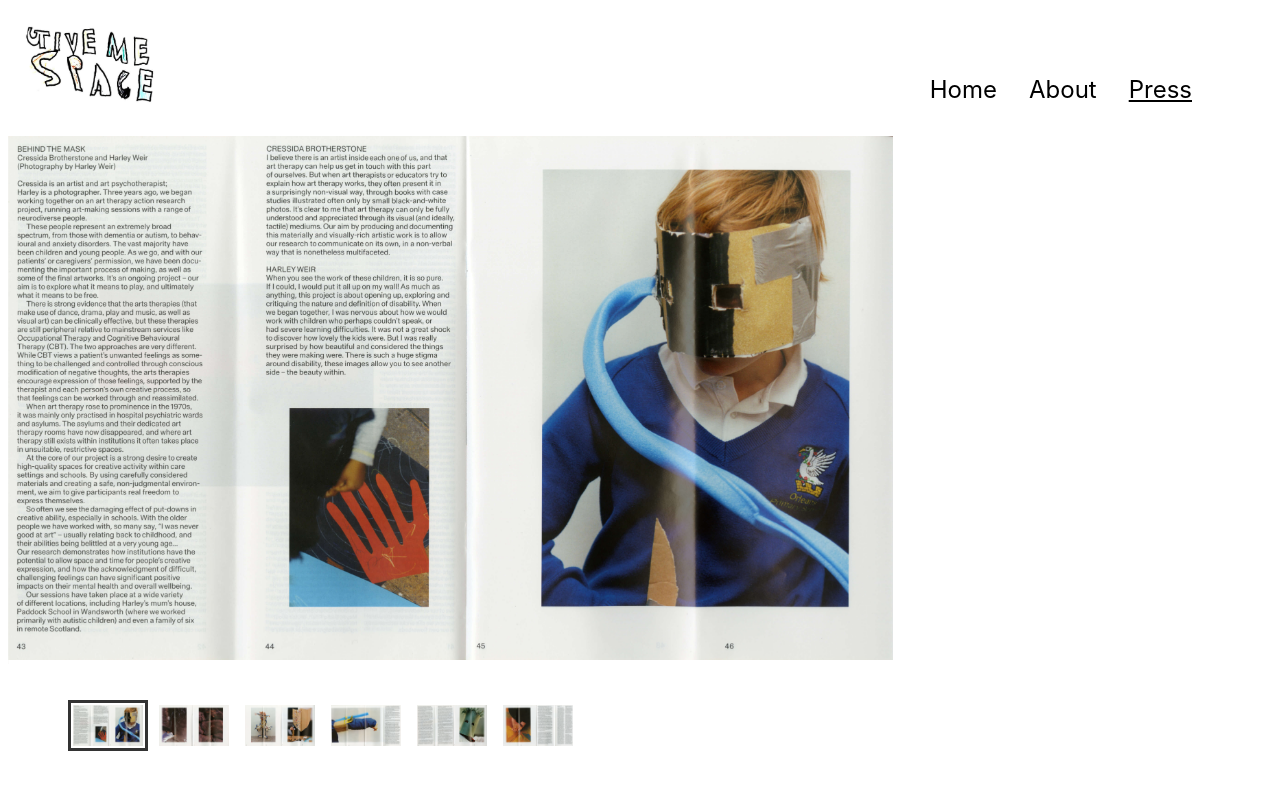
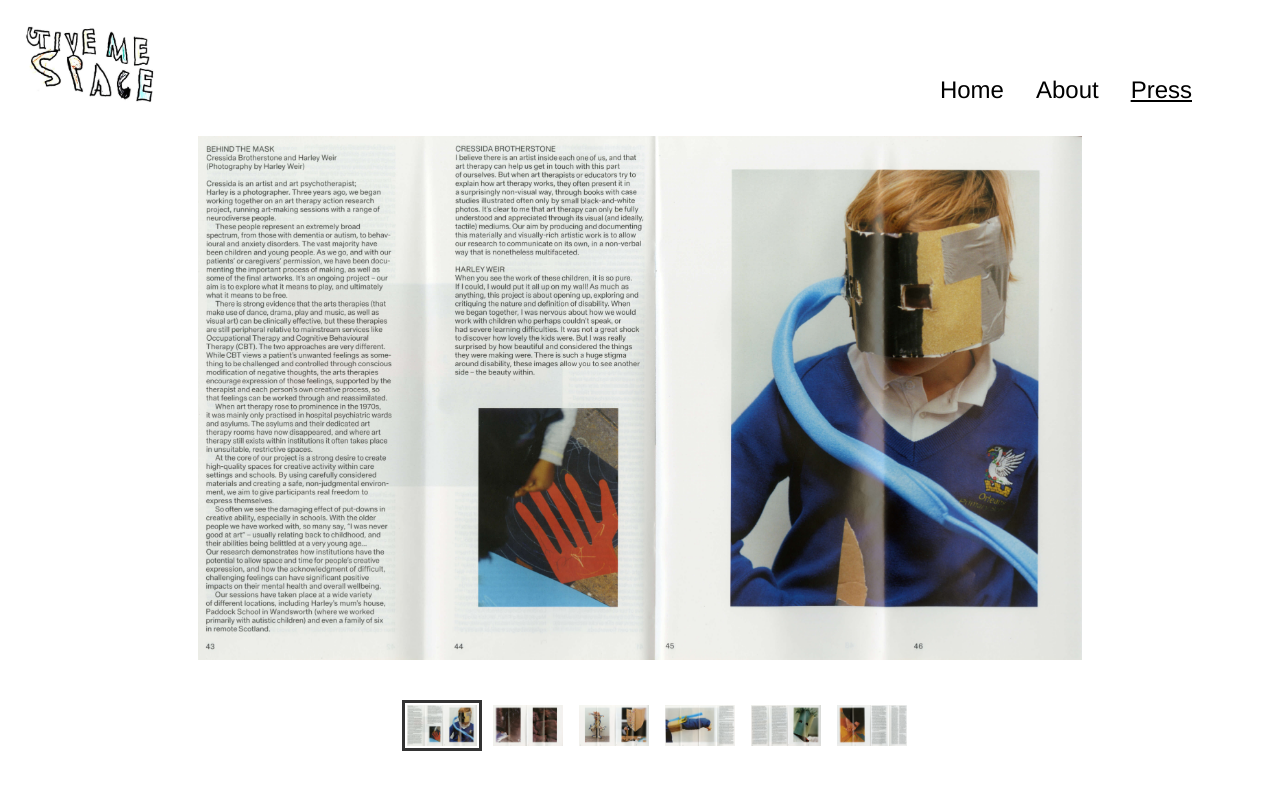
Before and after one commit to CampbellDocherty/give-me-space, a React (Vite) app: page / in a window 1280 px wide. Both pictures are taken after a click on the element "Press". Shown: the top 790 px of the page. Built offline with nearby package versions, Linux system fonts and the light colour scheme.

Commit message:
Carousel style and font

```diff
--- a/src/index.css
+++ b/src/index.css
@@ -1,7 +1,18 @@
 :root {
-  font-family: Inter, system-ui, Avenir, Helvetica, Arial, sans-serif;
+  font-family: Helvetica;
 }
 
 .carousel {
   max-width: 100vw;
+  display: flex;
+  justify-content: center;
+  align-items: center;
 }
+
+.carousel-root {
+  max-width: 100vw;
+  display: flex;
+  justify-content: center;
+  align-items: center;
+  flex-direction: column;
+}
```
